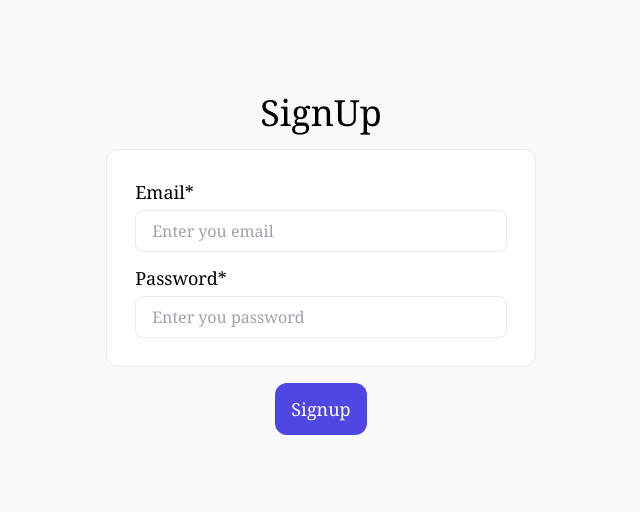
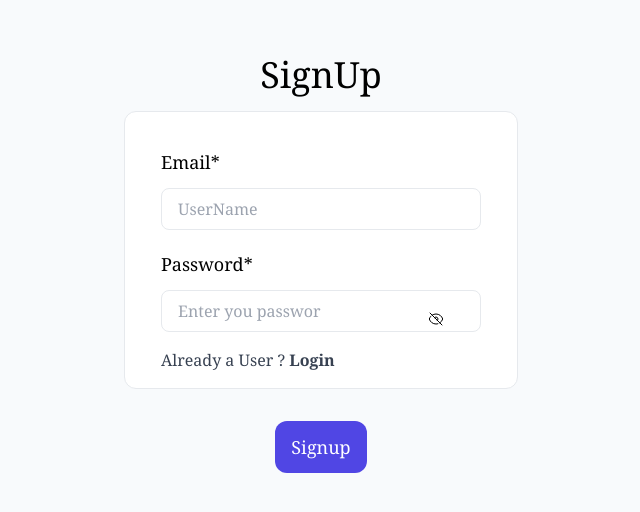
Before and after one commit to Pankeet/NeuroNest, a React (Vite) app in the folder frontend/: page /signup in a window 1280 px wide. Shown: the part 136-648 px from the top of the page, without its empty margins (319-959 px from the left). Built offline with nearby package versions, Linux system fonts and the light colour scheme.

Commit message:
Completed Alpha Version

```diff
--- a/frontend/package.json
+++ b/frontend/package.json
@@ -14,6 +14,7 @@
     "gsap": "^3.13.0",
     "react": "^19.1.0",
     "react-dom": "^19.1.0",
+    "react-router-dom": "^7.6.3",
     "react-toastify": "^11.0.5"
   },
   "devDependencies": {
--- a/frontend/src/App.tsx
+++ b/frontend/src/App.tsx
@@ -2,43 +2,31 @@ import './App.css'
 import DashBoard  from './pages/dashboard';
 import SignUp from './pages/SignUp';
 import SignIn from './pages/SignIn';
-import { useState } from 'react';
+import { BrowserRouter as Router , Routes , Route } from "react-router-dom";
 
 function App() {
+return (
+  <Router>
+    <Routes>
+    <Route path="/" element={<SignIn />} />
 
-  const [state , setState ] = useState('signup');
+    <Route path="/login" element={<SignIn  />} />
 
-  if(state === 'login'){
-    return (
-      <div className='font-serif grid place-content-center h-screen'>
-        <SignIn setState={setState}/>
-      </div>
-    )
-  }
+    <Route path="/signup" element={<SignUp  />} />
 
-  else if(state === 'signup'){
-    return (
-      <div className='font-serif grid place-content-center h-screen'>
-        <SignUp setstate={setState} />
-      </div>
-    )
-  }
-  else if(state === 'dashboard'){
-    return (
-      <div className='font-serif'>
-        <DashBoard />
-      </div>
-    )
-  }
+    <Route path="/dashboard" element={<DashBoard />} />
+    <Route path="*" element={<ErrorPage />} />
+    </Routes>
+  </Router>
+)
 
-  else{
+}
+function ErrorPage(){
     return (
       <div className='font-serif text-6xl grid place-content-center w-screen h-screen text-gray-800'>
           404 Error Not Found !
       </div>
     )
   }
-}
-
 
 export default App;
--- /dev/null
+++ b/frontend/src/Components/icons/eye.tsx
@@ -0,0 +1,22 @@
+export function HidePass({hidepassword}){
+    if(hidepassword){
+    return <svg xmlns="http://www.w3.org/2000/svg" fill="none" viewBox="0 0 24 24" stroke-width="1.5" stroke="currentColor" className="size-4">
+            <path stroke-linecap="round" stroke-linejoin="round" d="M3.98 8.223A10.477 10.477 0 0 0 1.934 12C3.226 16.338 7.244 19.5 12 19.5c.993 0 1.953-.138 2.863-.395M6.228 6.228A10.451 10.451 0 0 1 12 4.5c4.756 0 8.773 3.162 10.065 7.498a10.522 10.522 0 0 1-4.293 5.774M6.228 6.228 3 3m3.228 3.228 3.65 3.65m7.894 7.894L21 21m-3.228-3.228-3.65-3.65m0 0a3 3 0 1 0-4.243-4.243m4.242 4.242L9.88 9.88" />
+           </svg>
+    }
+
+    else{
+        return <svg xmlns="http://www.w3.org/2000/svg"
+        fill="none"
+        viewBox="0 0 24 24"
+        strokeWidth="1.5"
+        stroke="currentColor"
+        className="size-4">
+        <path strokeLinecap="round" strokeLinejoin="round"
+        d="M2.25 12s3.75-6.75 9.75-6.75 9.75 6.75 9.75 6.75-3.75 6.75-9.75 6.75S2.25 12 2.25 12z" />
+        <path strokeLinecap="round" strokeLinejoin="round"
+        d="M15 12a3 3 0 11-6 0 3 3 0 016 0z" />
+        </svg>
+    }
+
+}
--- a/frontend/src/Components/ui/Input.tsx
+++ b/frontend/src/Components/ui/Input.tsx
@@ -1,13 +1,16 @@
+import type { RefObject } from "react";
+
 interface InputProps {
     type : string;
     placeholder : string;
-    onChange? : ()=>void;
+    reference ?: RefObject<HTMLInputElement | null>;
 }
-export function Input({type , placeholder , onChange }:InputProps){
+export function Input({type , placeholder , reference}:InputProps){
     return <div className="w-full my-2">
-                <input className="flex rounded-sm p-3 w-full border-b-2 border-black justify-center items-center focus:outline-none"
+                <input className="w-full px-4 py-2 border mt-1 rounded-lg focus:ring-2 focus:ring-red-400 outline-none"
                  type={type}
                  placeholder={placeholder}
-                 onChange={onChange} />
+                 ref = {reference}
+                />
             </div>
 };
--- /dev/null
+++ b/frontend/src/config.ts
@@ -0,0 +1 @@
+export const BACKEND_URL = "http://localhost:3001";
--- a/frontend/src/pages/SignIn.tsx
+++ b/frontend/src/pages/SignIn.tsx
@@ -1,7 +1,8 @@
 import { Button } from "../Components/ui/Button"
 import { useRef } from "react";
 import axios from "axios";
-export default function SignIn({setState}){
+import { Input } from "../Components/ui/Input";
+export default function SignIn(){
 
     const emailRef = useRef<HTMLInputElement>(null);
     const passRef = useRef<HTMLInputElement>(null);
@@ -22,7 +23,7 @@ export default function SignIn({setState}){
             try{
                 const res = await axios.post("http://localhost:3001/api/v1/signin",data);
                 if(res.status == 200){
-                    setState('dashboard');
+                    localStorage.setItem("token", res?.data?.token);
                     alert("SignIn Successful !");
                 }
             }catch(err){
@@ -31,28 +32,21 @@ export default function SignIn({setState}){
             }
         }
     }
-    return <div className="w-screen min-h-screen bg-gray-100 flex flex-col justify-center items-center">
+    return <div className="min-w-screen min-h-screen bg-gray-100 flex flex-col justify-center items-center font-serif">
         <div className="text-4xl">
             SignIn
         </div>
             <form>
-                <div className="border p-7 pb-4 m-4 border-gray-600 rounded-xl bg-white">
-                    <div className="mb-3 ">
+                <div className="w-full border p-6 pb-4 m-4 border-gray-600 rounded-xl bg-white grid place-content-center">
+                    <div className="w-80 mb-3">
                         <label htmlFor='email' className="text-lg">Email*</label>
-                        <input type="email"
-                        id='email'
-                        ref={emailRef}
-                        className='w-full px-4 py-2 border mt-1 rounded-lg focus:ring-2 focus:ring-red-400 outline-none'
-                        placeholder='username'></input>
+                        <Input type="email" placeholder="Username" reference={emailRef} />
                     </div>
-                    <div className="mb-3">
+                    <div className="w-80 mb-1">
                         <label htmlFor='password' className="text-lg">Password*</label>
-                        <input type="password"
-                        id='password'
-                        ref={passRef}
-                        className='w-full px-4 py-2 border mt-1 rounded-lg focus:ring-2 focus:ring-red-400 outline-none'
-                        placeholder='Enter you email'></input>
+                        <Input type="password" placeholder="Password" reference={passRef} />
                     </div>
+                    <span className=" text-md text-gray-700">Not a User ? <span className="cursor-pointer font-semibold" >SignUp</span></span>
                 </div>
             </form>
                 <div className="flex items-center justify-center">
--- a/frontend/src/pages/SignUp.tsx
+++ b/frontend/src/pages/SignUp.tsx
@@ -1,11 +1,16 @@
-import { Button } from "../Components/ui/Button"
+import { useRef , useState } from "react";
 //import gsap from "gsap";
 import axios from 'axios';
-import { useRef , useLayoutEffect } from "react";
+import { BACKEND_URL } from "../config";
+import { Button } from "../Components/ui/Button"
+import { HidePass } from "../Components/icons/eye";
+import { Input } from "../Components/ui/Input";
 
-export default function SignIn({setstate}){
+export default function SignUp(){
     const emailRef = useRef<HTMLInputElement>(null);
     const passRef = useRef<HTMLInputElement>(null);
+    const [hidepassword ,  setHidepassword] = useState(true);
+
 
     async function signup(){
         const email:string = emailRef.current?.value?? "";
@@ -21,11 +26,9 @@ export default function SignIn({setstate}){
                 username : email,
                 password : password
             }
-
             try{
-                const response = await axios.post("http://localhost:3001/api/v1/signup" ,data);
+                const response = await axios.post(BACKEND_URL + "/api/v1/signup" ,data);
                 if(response.status == 200){
-                    setstate("login");
                     alert("User Created Successfully !");
                 }
             }catch(error) {
@@ -34,28 +37,28 @@ export default function SignIn({setstate}){
             }
         }
         }
-    return <div className="w-screen min-h-screen bg-gray-100 flex flex-col justify-center items-center">
+    return <div className="font-serif w-screen min-h-screen bg-gray-100 flex flex-col justify-center items-center">
         <div className="text-4xl">
             SignUp
         </div>
             <form>
-                <div className="peer border p-7 pb-4 m-4 border-gray-600 rounded-xl bg-white">
-                    <div className="mb-3 ">
+                <div className="peer border p-9 pb-4 m-4 border-gray-600 rounded-xl bg-white grid place-content-center">
+                    <div className="w-80 mb-3 ">
                         <label htmlFor='email' className="text-lg">Email*</label>
-                        <input type="email"
-                        id='email'
-                        ref={emailRef}
-                        className='w-full px-4 py-2 border mt-1 rounded-lg focus:ring-2 focus:ring-red-400 outline-none'
-                        placeholder='Enter you email'></input>
+                        <Input type="email" placeholder="UserName" reference={emailRef} />
                     </div>
-                    <div className="mb-3">
+
+                    <div className="w-80 mb-2">
+                        <div>
                         <label htmlFor='password' className="text-lg">Password*</label>
-                        <input type="password"
-                        id='password'
-                        ref={passRef}
-                        className='w-full px-4 py-2 border mt-1 rounded-lg focus:ring-2 focus:ring-red-400 outline-none'
-                        placeholder='Enter you password'></input>
+                        <Input type={`${hidepassword ? "password" : "text"}`} reference={passRef} placeholder="Enter you passwor" />
+                        </div>
                     </div>
+
+                    <span className="text-gray-700 text-md">Already a User ? <span className="cursor-pointer font-semibold">Login</span></span>
+                </div>
+                <div className="ml-80 -translate-y-[94px] cursor-pointer" onClick={() => setHidepassword(!hidepassword)}>
+                    <HidePass hidepassword={hidepassword}/>
                 </div>
             </form>
                 <div className="flex items-center justify-center">
--- a/frontend/src/pages/dashboard.tsx
+++ b/frontend/src/pages/dashboard.tsx
@@ -12,7 +12,7 @@ function DashBoard() {
   async function shareBrain(){
 
     let response = await axios.
-    return
+    return ;
   }
 
   return (
--- a/frontend/tsconfig.app.json
+++ b/frontend/tsconfig.app.json
@@ -6,7 +6,7 @@
     "lib": ["ES2022", "DOM", "DOM.Iterable"],
     "module": "ESNext",
     "skipLibCheck": true,
-    "noImplicitAny": false,
+    "noImplicitAny": true,
 
     /* Bundler mode */
     "moduleResolution": "bundler",
```
Also changed, not shown: frontend/src/Components/ui/Button.tsx (line endings or trailing spaces), 2 other files (tests, documents, lock files or other folders).
